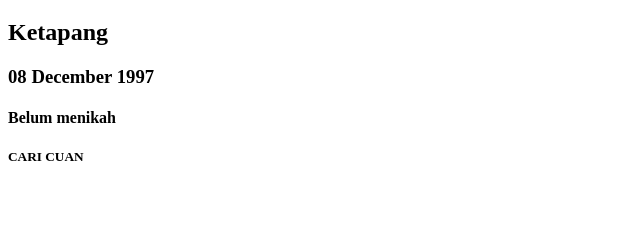
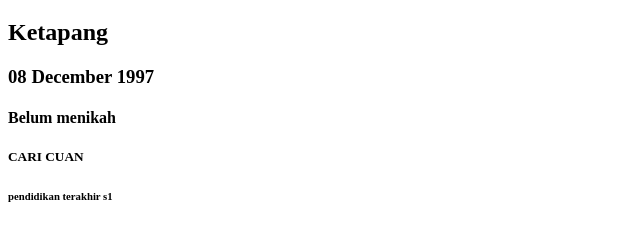
Before and after one commit to hariharyani08/binar_git, a plain HTML site: page index.html in a window 1280 px wide. Shown: the part 61-302 px from the top of the page, without its empty margins (0-640 px from the left). Drawn offline with Linux system fonts and the light colour scheme.

Commit message:
add pendidikan

```diff
--- a/index.html
+++ b/index.html
@@ -12,5 +12,6 @@
     <h3>08 December 1997</h3>
     <h4>Belum menikah</h4>
     <h5>CARI CUAN</h5>
+    <h6>pendidikan terakhir s1</h6>
 </body>
 </html>
```
